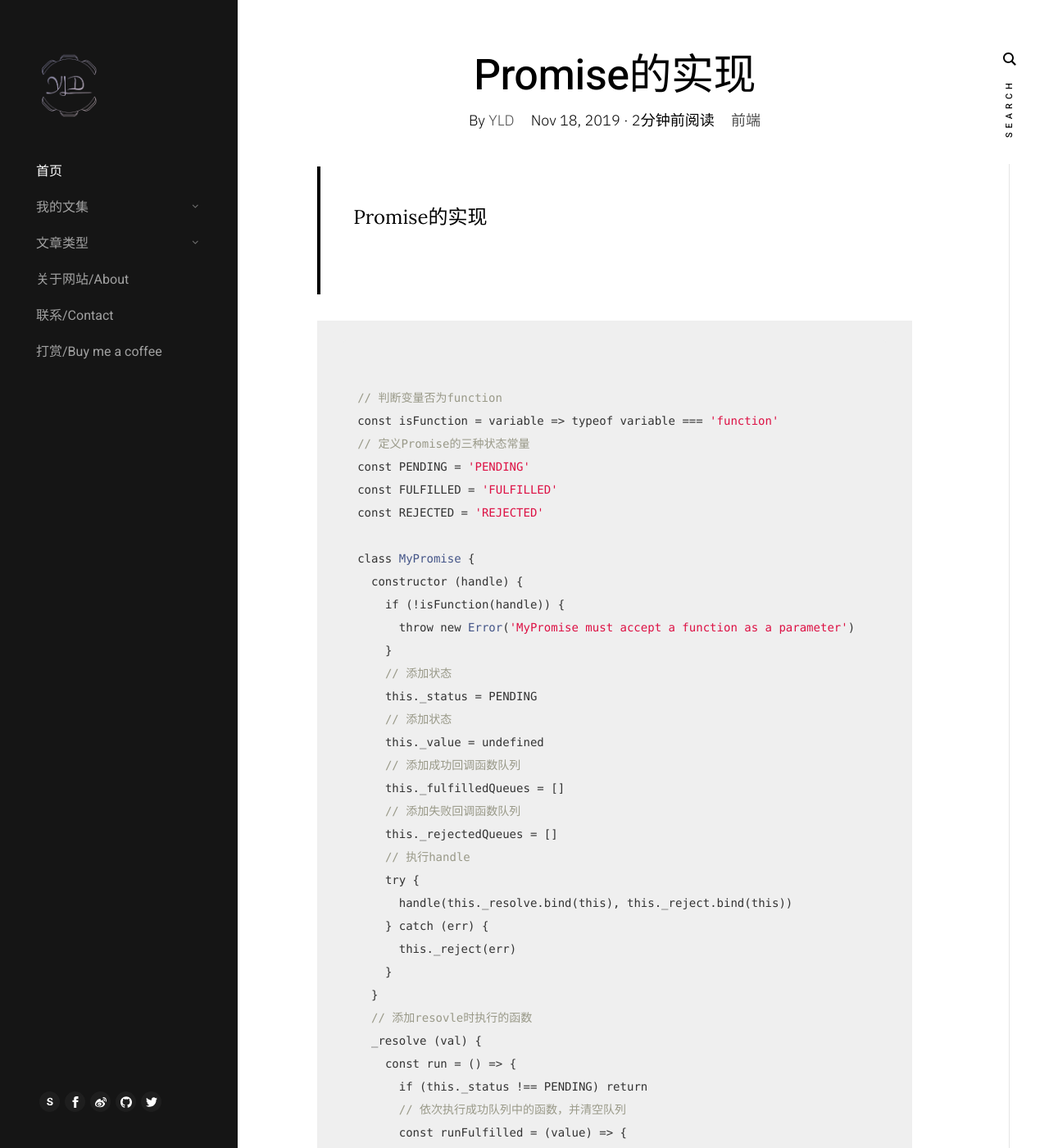
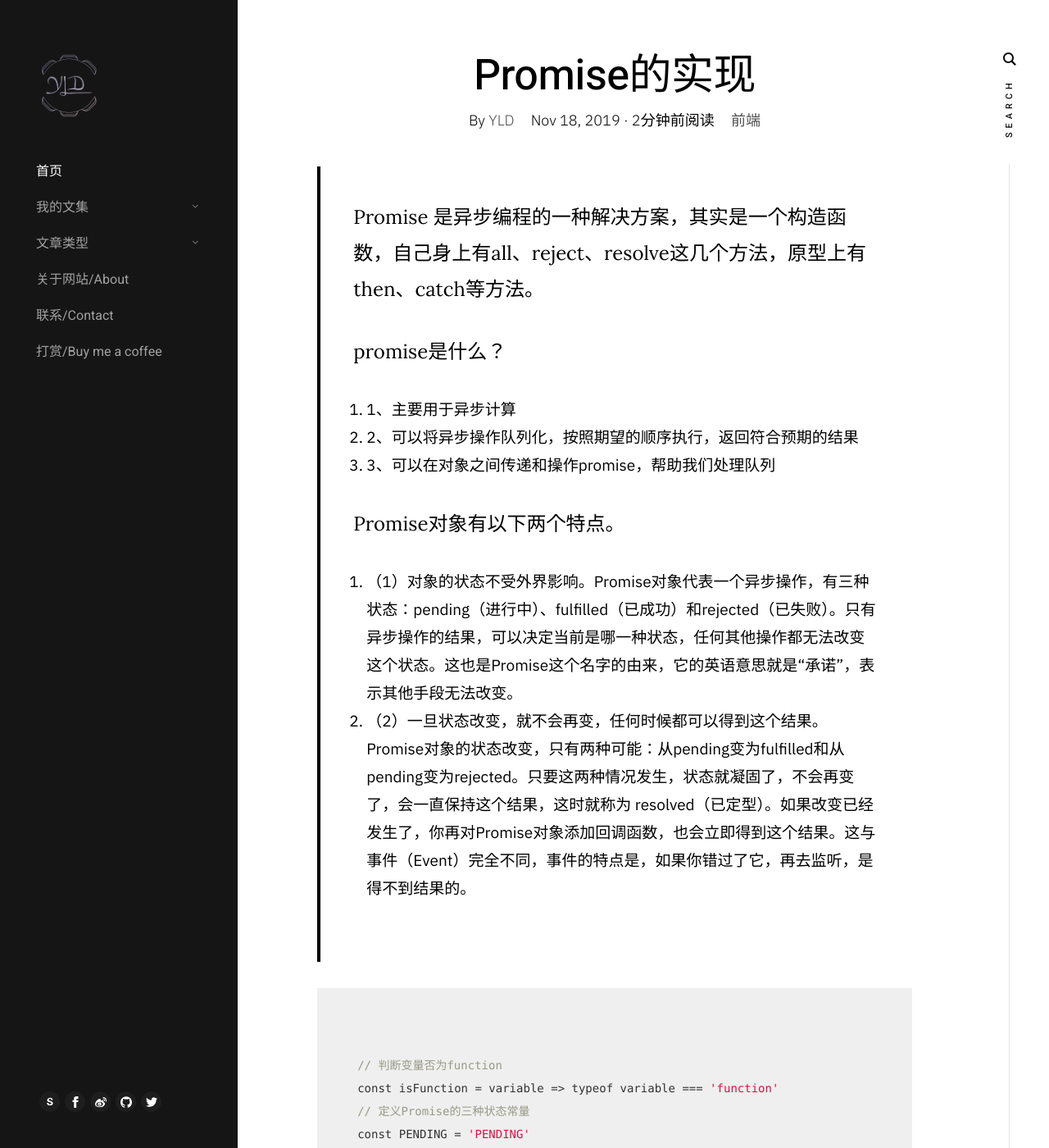
Before and after one commit to aiyld/yldblog, a Jekyll site: the page built from _posts/2019-11-18-promise.md, in a window 1280 px wide and 1400 px high. Shown: the whole window at 82% size. Built offline with Jekyll 4.4.1, drawn with Linux system fonts in a browser that asks for light colours; a script that is not in the unit is left out; comment, search, counter and statistics services are not loaded.

Commit message:
modify article

```diff
--- a/_posts/2019-11-18-promise.md
+++ b/_posts/2019-11-18-promise.md
@@ -7,7 +7,21 @@ tag: article
 ---
 
 <blockquote>
-<p>Promise的实现</p>
+<p>Promise 是异步编程的一种解决方案，其实是一个构造函数，自己身上有all、reject、resolve这几个方法，原型上有then、catch等方法。</p>
+<p>promise是什么？</p>
+<ol>
+<li>1、主要用于异步计算</li>
+<li>2、可以将异步操作队列化，按照期望的顺序执行，返回符合预期的结果</li>
+<li>3、可以在对象之间传递和操作promise，帮助我们处理队列</li>
+</ol>
+<p>Promise对象有以下两个特点。</p>
+<ol>
+<li>
+（1）对象的状态不受外界影响。Promise对象代表一个异步操作，有三种状态：pending（进行中）、fulfilled（已成功）和rejected（已失败）。只有异步操作的结果，可以决定当前是哪一种状态，任何其他操作都无法改变这个状态。这也是Promise这个名字的由来，它的英语意思就是“承诺”，表示其他手段无法改变。</li>
+
+<li>（2）一旦状态改变，就不会再变，任何时候都可以得到这个结果。Promise对象的状态改变，只有两种可能：从pending变为fulfilled和从pending变为rejected。只要这两种情况发生，状态就凝固了，不会再变了，会一直保持这个结果，这时就称为 resolved（已定型）。如果改变已经发生了，你再对Promise对象添加回调函数，也会立即得到这个结果。这与事件（Event）完全不同，事件的特点是，如果你错过了它，再去监听，是得不到结果的。</li>
+</ol>
+
 </blockquote>
 <pre><code>
 
```
